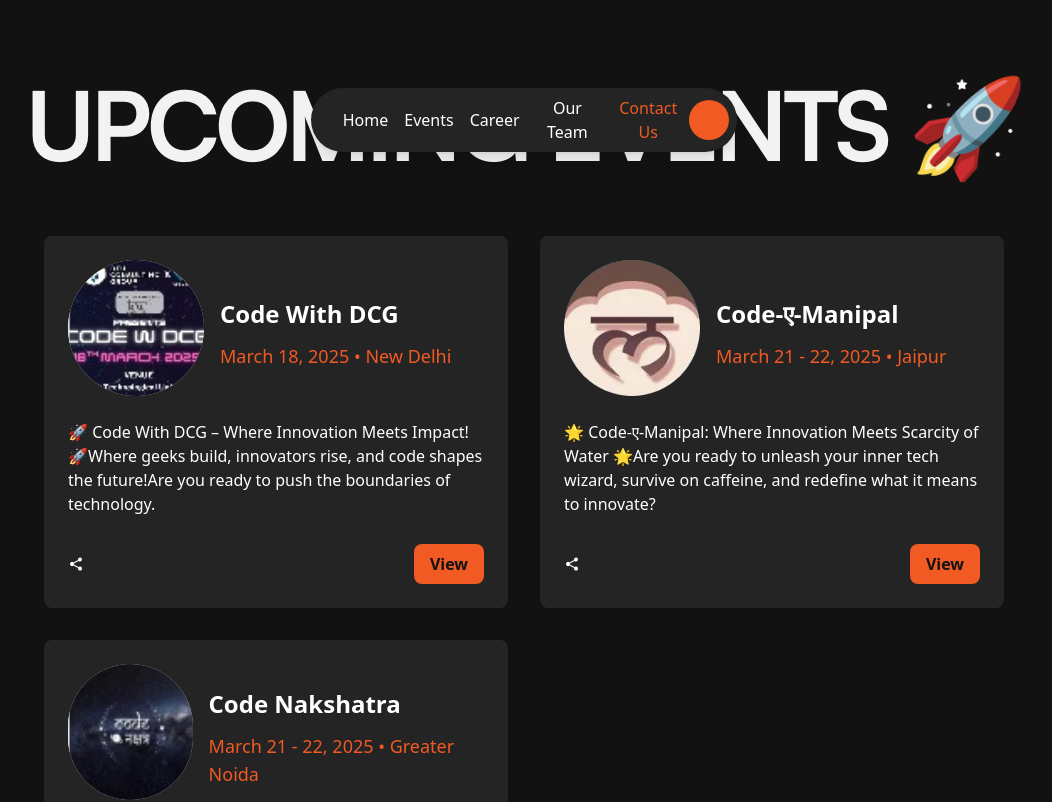
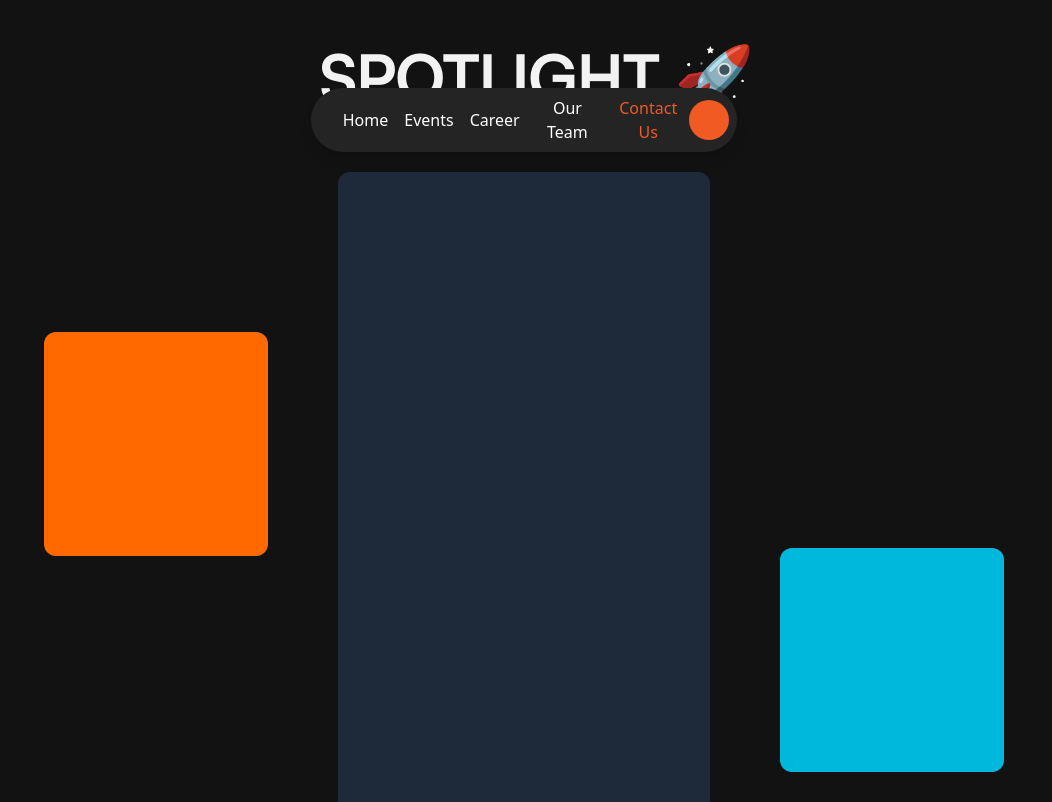
Before and after one commit to mayankpmahajan/gr-website, a React (Vite) app: page /events in a window 1280 px wide. Shown: the part 600-1402 px from the top of the page, without its empty margins (116-1168 px from the left). Built offline with nearby package versions, Linux system fonts and the light colour scheme; no server answers.

Commit message:
Completing

```diff
--- a/src/pages/Events.jsx
+++ b/src/pages/Events.jsx
@@ -1,6 +1,7 @@
 /* eslint-disable react/prop-types */
 import { IoShareSocial } from "react-icons/io5";
 import { motion } from "framer-motion";
+import { gsap } from "gsap";
 
 const upcomingEvents = [
   {
@@ -97,6 +98,28 @@ export default function Events() {
           coding together&apos;&apos;
         </p>
       </motion.section>
+
+      <section>
+        <h1 className="text-[2.3rem] md:ml-[24px] md:text-[4rem] font-satoshi-bold text-center tracking-tight mb-3 md:mb-2 md:mt-[7rem] text-[#F2F2F2]">
+          SPOTLIGHT 🚀
+        </h1>
+        <section className="relative flex justify-center items-center min-h-screen bg-[#121212] px-5 md:px-20">
+          {/* Left Box (Orange) */}
+          <div
+            className="absolute w-32 h-32 md:w-56 md:h-56 bg-orange-500 rounded-xl
+               md:left-[10rem] top-[4rem] md:top-50"
+          ></div>
+
+          {/* Center Box (Black) */}
+          <div className="w-80 h-80 md:w-[29vw] md:h-[90vh] bg-gray-800 rounded-xl "></div>
+
+          {/* Right Box (Blue) */}
+          <div
+            className="absolute w-32 h-32 md:w-56 md:h-56 bg-cyan-500 rounded-xl
+               md:right-[10rem] bottom-[4rem] md:top-[26rem]"
+          ></div>
+        </section>
+      </section>
 
       {/* Upcoming Events */}
       <motion.section
```
